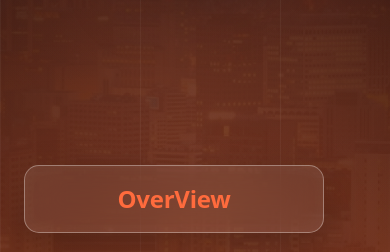
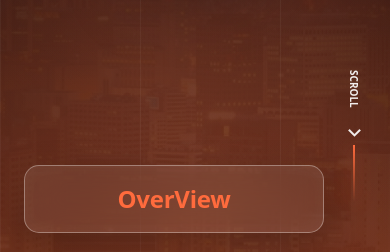
Before and after one commit to 2026-Naru/Naru_Homepage, a React (Vite) app in the folder homepage/: page / in a window 390 px wide. Shown: the part 515-767 px from the top of the page. Built offline with nearby package versions, Linux system fonts and the light colour scheme; a web font is replaced by a local one.

Commit message:
add scroll ui

```diff
--- a/homepage/src/pages/Intro.css
+++ b/homepage/src/pages/Intro.css
@@ -207,9 +207,67 @@ body {
         transform 780ms ease 830ms;
 }
 
+.intro__scroll-cue {
+    position: absolute;
+    right: clamp(82px, 9vw, 150px);
+    top: clamp(430px, 61vh, 590px);
+    z-index: 6;
+    display: flex;
+    flex-direction: column;
+    align-items: center;
+    gap: 14px;
+    width: 52px;
+    min-height: 150px;
+    color: rgba(255, 255, 255, 0.92);
+    font-size: 12px;
+    font-weight: 800;
+    line-height: 1;
+    text-decoration: none;
+    text-transform: uppercase;
+    opacity: 0;
+    transform: translateY(14px);
+    transition:
+        opacity 720ms ease 1040ms,
+        transform 720ms ease 1040ms,
+        color 180ms ease;
+}
+
+.intro__scroll-cue span {
+    writing-mode: vertical-rl;
+    letter-spacing: 0;
+}
+
+.intro__scroll-cue::after {
+    content: '';
+    width: 2px;
+    height: 84px;
+    background: linear-gradient(180deg, #ff6b3d, rgba(255, 255, 255, 0));
+    box-shadow: 0 0 18px rgba(255, 107, 61, 0.45);
+}
+
+.intro__scroll-cue i {
+    width: 9px;
+    height: 9px;
+    border-right: 2px solid currentColor;
+    border-bottom: 2px solid currentColor;
+    transform: rotate(45deg);
+    animation: intro-scroll-cue 1500ms ease-in-out infinite;
+}
+
+.intro__scroll-cue:hover,
+.intro__scroll-cue:focus-visible {
+    color: rgba(255, 107, 61, 0.95);
+}
+
+.intro__scroll-cue:focus-visible {
+    outline: 2px solid rgba(255, 132, 92, 0.72);
+    outline-offset: 5px;
+}
+
 .intro--ready .intro__eyebrow,
 .intro--ready .intro__copy h1,
-.intro--ready .intro__copy p {
+.intro--ready .intro__copy p,
+.intro--ready .intro__scroll-cue {
     opacity: 1;
     transform: translateY(0) scale(1);
 }
@@ -313,6 +371,19 @@ body {
     }
 }
 
+@keyframes intro-scroll-cue {
+    0%,
+    100% {
+        opacity: 0.55;
+        transform: translateY(-2px) rotate(45deg);
+    }
+
+    50% {
+        opacity: 1;
+        transform: translateY(4px) rotate(45deg);
+    }
+}
+
 @media (max-width: 900px) {
     .intro {
         min-height: max(100svh, 760px);
@@ -347,6 +418,17 @@ body {
         right: 24px;
         bottom: 32px;
         width: auto;
+    }
+
+    .intro__scroll-cue {
+        right: 22px;
+        top: auto;
+        bottom: 112px;
+        min-height: 112px;
+    }
+
+    .intro__scroll-cue::after {
+        height: 58px;
     }
 }
 
@@ -405,6 +487,14 @@ body {
         font-size: 12px;
     }
 
+    .intro__scroll-cue {
+        right: 16px;
+        bottom: 126px;
+        width: 40px;
+        min-height: 96px;
+        font-size: 10px;
+    }
+
     .intro__mockup-shell {
         bottom: 84px;
         width: min(504px, 112vw);
@@ -447,7 +537,9 @@ body {
     .intro__copy p,
     .intro__mockup-shell,
     .intro__mockup,
-    .intro__overview {
+    .intro__overview,
+    .intro__scroll-cue,
+    .intro__scroll-cue i {
         animation: none;
         transition-duration: 1ms;
     }
--- a/homepage/src/pages/Intro.jsx
+++ b/homepage/src/pages/Intro.jsx
@@ -65,6 +65,11 @@ export default function Intro() {
           </div>
         </section>
 
+        <a className="intro__scroll-cue" href="#overview-title" aria-label="Scroll to overview">
+          <span>Scroll</span>
+          <i aria-hidden="true" />
+        </a>
+
         <aside className="intro__overview" id="delivery">
           <h2>OverView</h2>
           <p>
```
Also changed, not shown: homepage/src/index.css (line endings or trailing spaces).
